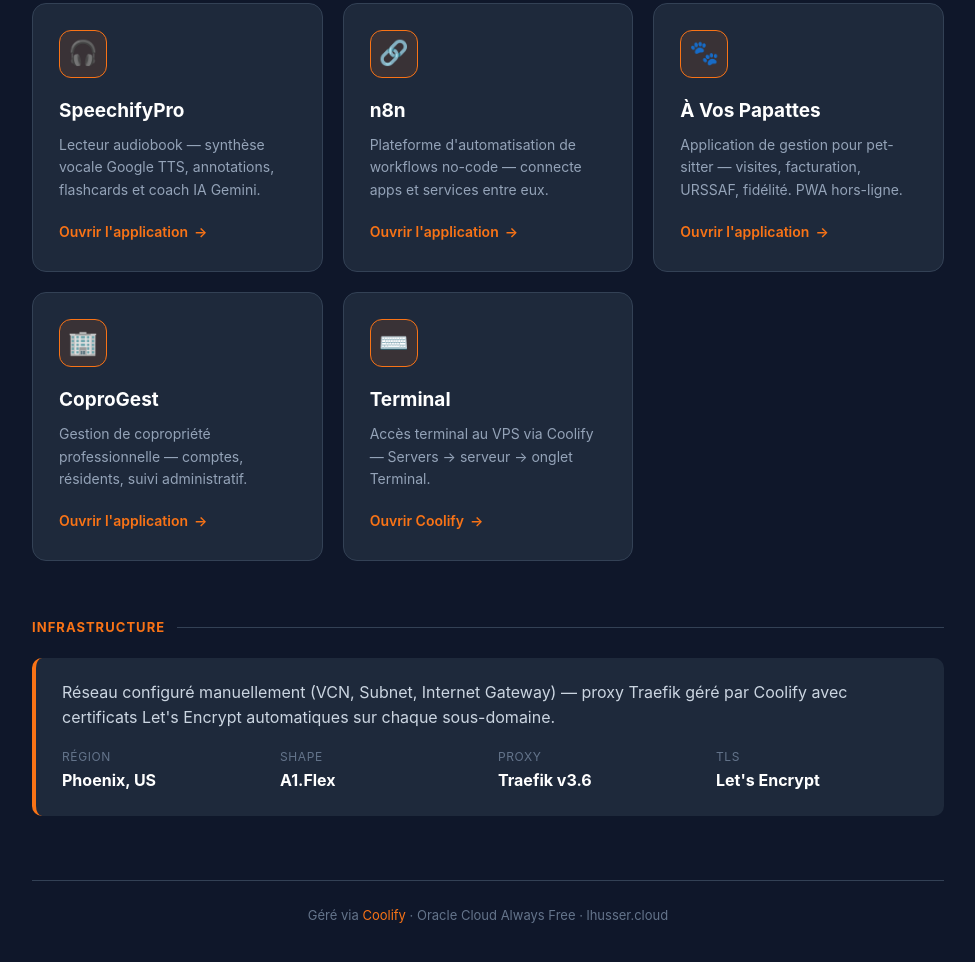
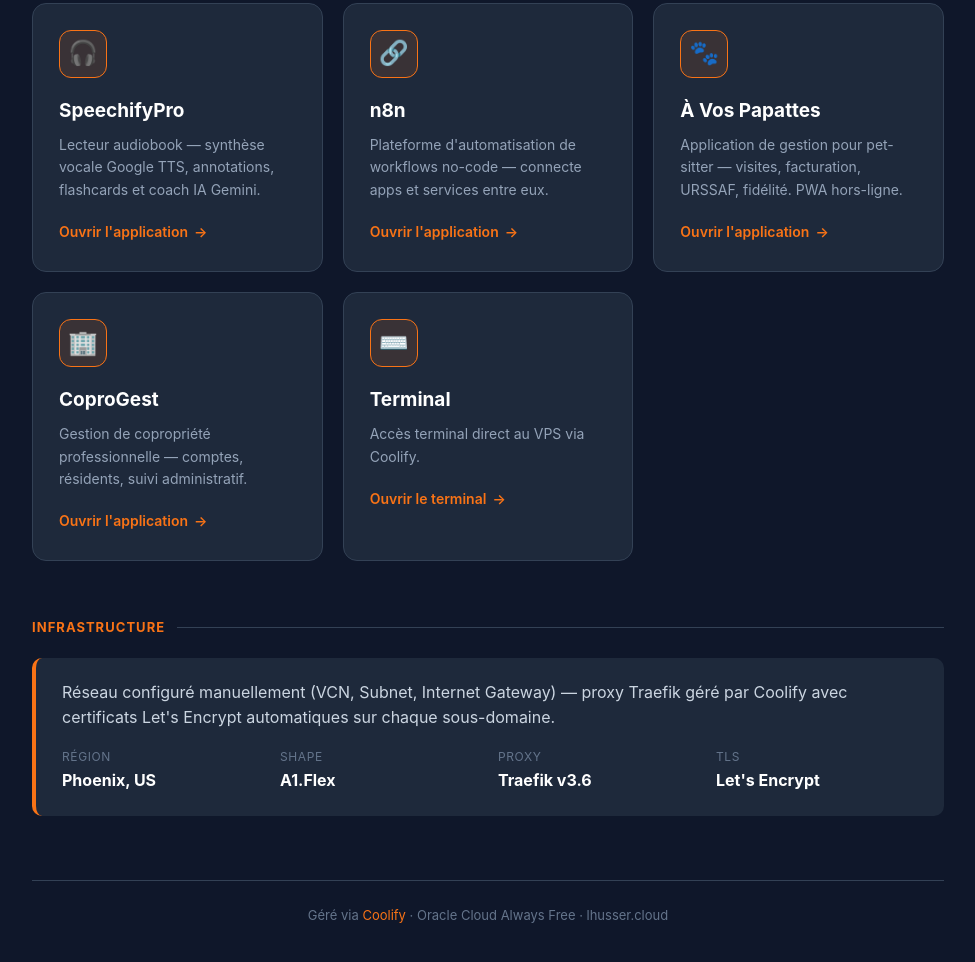
Before and after one commit to Laurent-67370/vps-home, a plain HTML site: page index.html in a window 1280 px wide. Shown: the part 914-1876 px from the top of the page, without its empty margins (152-1127 px from the left). Drawn offline with Linux system fonts and the light colour scheme; no server answers.

Commit message:
Correction du lien Terminal vers l'URL directe de l'onglet

```diff
--- a/index.html
+++ b/index.html
@@ -295,11 +295,11 @@
         <span class="card-link">Ouvrir l'application <span class="arrow">→</span></span>
       </a>
 
-      <a class="card" href="https://coolify.lhusser.cloud" target="_blank" rel="noopener">
+      <a class="card" href="https://coolify.lhusser.cloud/server/qmuwt63i39a180iunga19vqp/terminal" target="_blank" rel="noopener">
         <div class="card-icon">⌨️</div>
         <h3>Terminal</h3>
-        <p>Accès terminal au VPS via Coolify — Servers → serveur → onglet Terminal.</p>
-        <span class="card-link">Ouvrir Coolify <span class="arrow">→</span></span>
+        <p>Accès terminal direct au VPS via Coolify.</p>
+        <span class="card-link">Ouvrir le terminal <span class="arrow">→</span></span>
       </a>
 
     </div>
```
